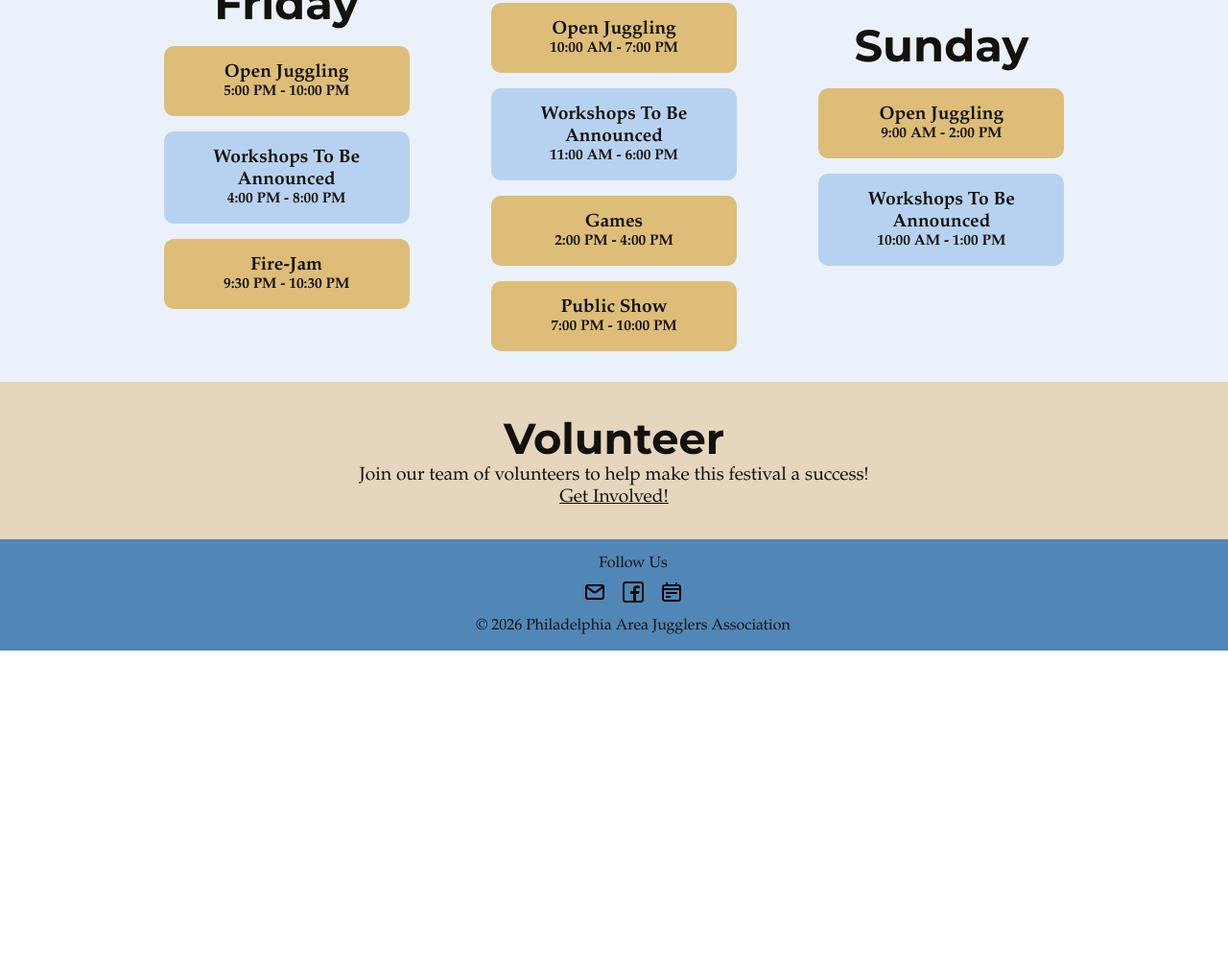
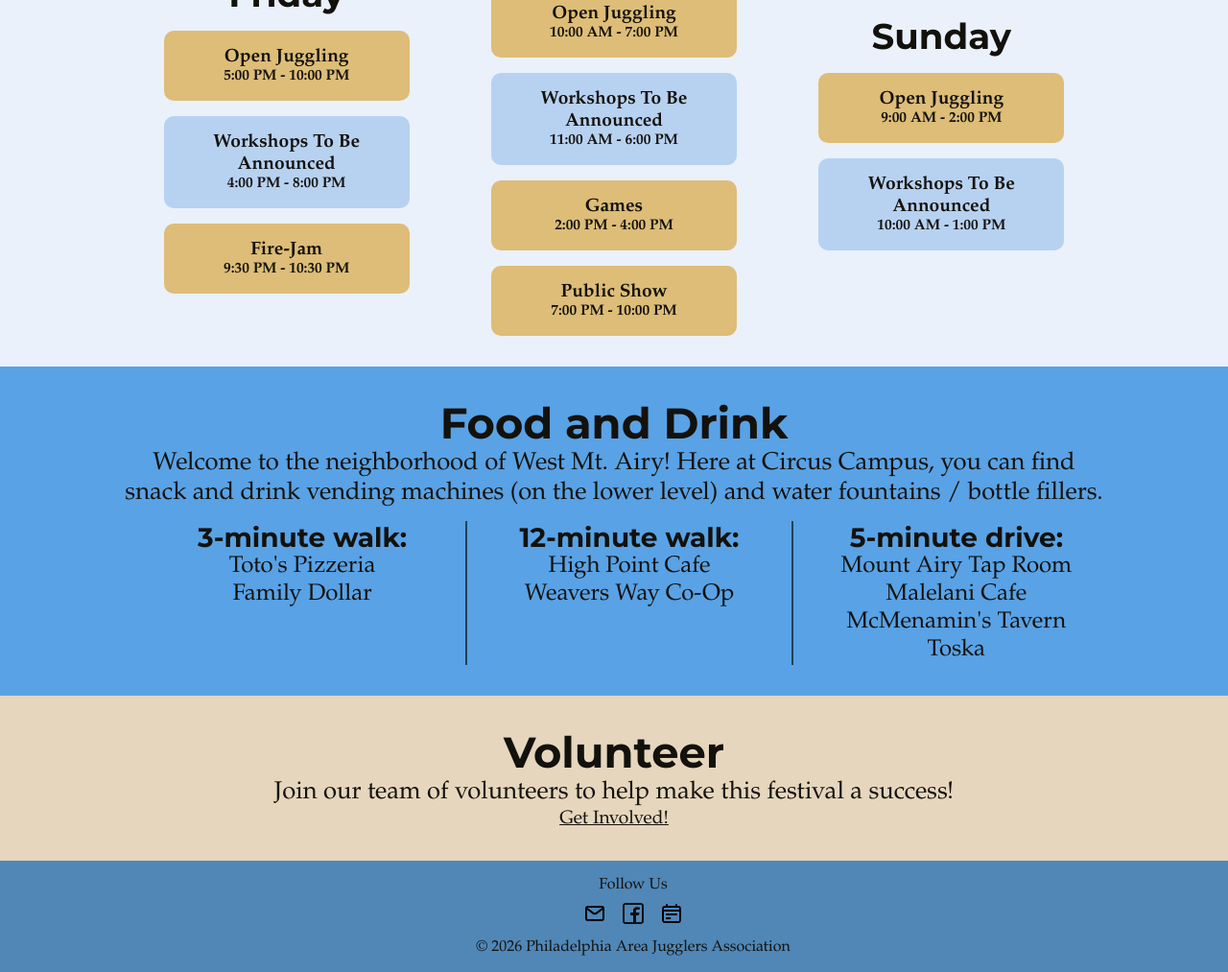
Before and after one commit to MeeeeRP/PAJA, a website: page festival.html in a window 1280 px wide. Shown: the part 2436-3449 px from the top of the page at 96% size. Before the commit the page ends 3114 px from the top, so only its background shows below. Drawn offline with Linux system fonts and the light colour scheme.

Commit message:
festival updates

```diff
--- a/festival.html
+++ b/festival.html
@@ -168,7 +168,6 @@
 
     #tickets {
       background-color: #E5D6BD;
-      /* background-color: #59a2e5; */
 
 
       /* background-color: #B1975F; */
@@ -214,6 +213,14 @@
       font-size: 2.9em;
     }
 
+      @media screen and (max-width: 1500px) {
+
+         .day h2 {
+      font-size: 2.9vw;
+    }
+
+      }
+
     .workshop {
       /* background-color: #E5D6BD; */
       background-color: #b7d2f1;
@@ -227,14 +234,51 @@
       padding: 1rem;
       border-radius: 10px;
     }
+    #food {
+      background-color: #59a2e5;
+      width: 100%;
+      padding: 2em 10%;
+    }
+#food h3 {
+    text-align: center;
+    padding-bottom:.5em;
+}
+
+    #restaurants {
+      display: flex;
+      flex-direction: row;
+      flex-wrap: wrap;
+      gap: .5rem;
+      padding-left: 2rem;
+      width: 100%;
+      justify-content: space-around;
+    }
+    .restaurant-column {
+      height: 100%;
+      width: 30%;
+      display: flex;
+      flex-direction: column;
+    }
+    .spacer {
+      width:1px;
+      border:#234059 1px solid;
+    }
+
+    .restaurant-column a {
+      font-size: 1.5em;
+    }
+
+    .restaurant-column h2 {
+      font-size: 1.75em;
+    }
 
     #volunteer {
-
       background-color: #E5D6BD;
       width: 100%;
       padding: 2rem 0;
       text-align: center;
     }
+
   </style>
 </head>
 
@@ -290,7 +334,7 @@
       <h3>
         Show Ticket Only......................................................$25
       </h3>
-      <button>Buy Tickets</button>
+      <a href="https://events.ticketleap.com/events/phillyareajugglers" target="_blank" id="btn-constructor" rel="noreferrer" style="background-color: #5087B7; border: 1px solid #5087B7; border-radius: 22.5rem; color: rgb(0, 0, 0); cursor: pointer; display: inline-block; font-family: Garamond, Text,Times, serif; font-size: 1.25rem; font-weight: 600; line-height: 1.5; min-width: 150px; padding: 8px 20px; text-align: center; text-decoration: none; text-wrap: nowrap; transition: color 0.15s ease-in-out, background-color 0.15s ease-in-out, border-color 0.15s ease-in-out, box-shadow 0.15s ease-in-out; user-select: none; vertical-align: middle;">Buy Tickets</a>
     </div>
     <div id="fest-promo" class="block">
       <img id="fest-image" src="assets/images/festival/PhillyFest 2025 3.jpg" alt="Festival Poster" />
@@ -299,8 +343,8 @@
       </h4>
     </div>
     <div id="show" class="block">
-      <h2>Show Lineup</h2>
-      <h3 style="font-weight: normal;">Performer Lineup will be announced soon!</h3>
+      <h2>Performer Lineup will be announced soon!</h2>
+      <!-- <h3 style="font-weight: normal;">Performer Lineup will be announced soon!</h3> -->
       <!-- <div id="performers"> -->
         <!-- <div id="featured" class="performer">
             <img src="assets/images/festival/performers/temp show pfp.jpeg" alt="Performer 1" />
@@ -456,9 +500,36 @@ non-meaningful content used in design, publishing, and software testing to simul
         </div>
       </div>
     </div>
+    <div id="food">
+      <h2>Food and Drink</h2>
+      <h3 style="font-weight:normal">Welcome to the neighborhood of West Mt. Airy! Here at Circus Campus, you can find snack and drink vending machines (on the lower level) and water fountains / bottle fillers.</h4>
+      <!-- <h3 style="font-weight: normal; text-align: left;">Food options nearby:</h4> -->
+        <div id="restaurants">
+<div class="restaurant-column">
+<h2>3-minute walk:</h2>
+    <a href="https://totospizzeria.m.takeout7.com/home">Toto's Pizzeria</a>
+    <a href="https://locations.familydollar.com/pa/philadelphia/6555-greene-st">Family Dollar</a>
+</div>
+<div class = "spacer"></div>
+<div class="restaurant-column">
+<h2>12-minute walk:</h2>
+<a href="https://highpointphilly.com/">High Point Cafe</a>
+<a href="https://weaversway.coop/stores/stores-mt-airy/">Weavers Way Co-Op</a>
+</div>
+<div class = "spacer"></div>
+<div class="restaurant-column">
+<h2>5-minute drive:</h2>
+  <a href="https://mountairytaproom.com/">Mount Airy Tap Room</a>
+  <a href="https://www.malelani.cafe/">Malelani Cafe</a>
+  <a href="https://www.facebook.com/people/McMenamins-Tavern/100063715086245/">McMenamin's Tavern</a></li>
+  <a href="https://www.toskabrewery.com/">Toska</a>
+  </div>
+      </div>
+
+    </div>
     <div id="volunteer" class="block">
       <h2>Volunteer</h2>
-      <h4 style="font-weight: normal;">Join our team of volunteers to help make this festival a success!</h4>
+      <h3 style="font-weight: normal;">Join our team of volunteers to help make this festival a success!</h3>
       <h4><a style="text-decoration: underline; font-weight: normal;"
           href="https://forms.gle/aNqnrZGLwMS5HXpXA">Get
           Involved!</a></h4>
```
Also changed, not shown: assets/images/team/PAJA Board Photos/Greg.jpg (added), assets/images/team/PAJA Board Photos/Jackie.jpg (added), assets/images/team/PAJA Board Photos/Sandy.jpg (added), 1 other file.
